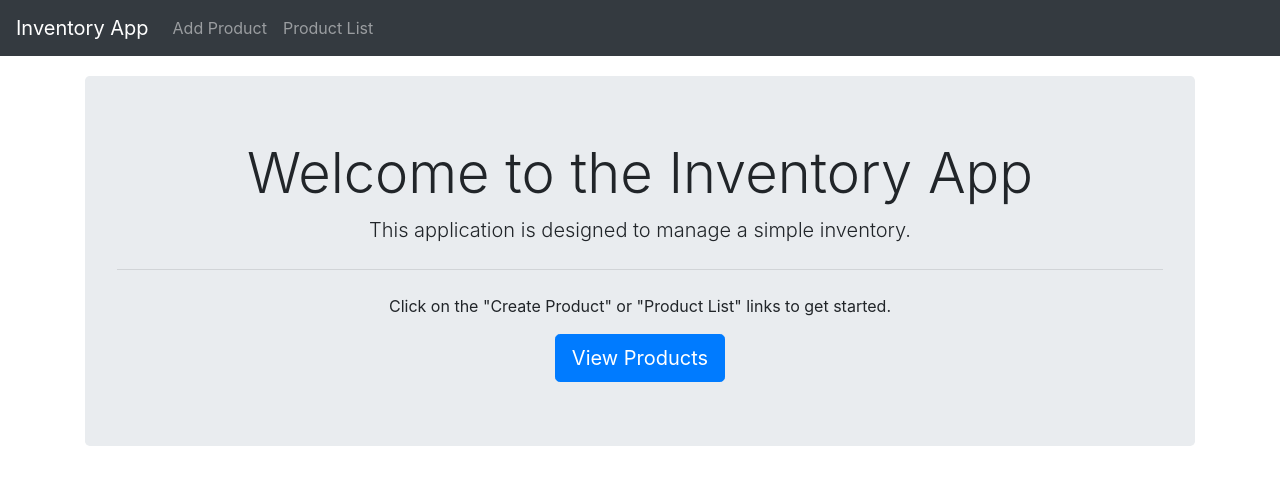
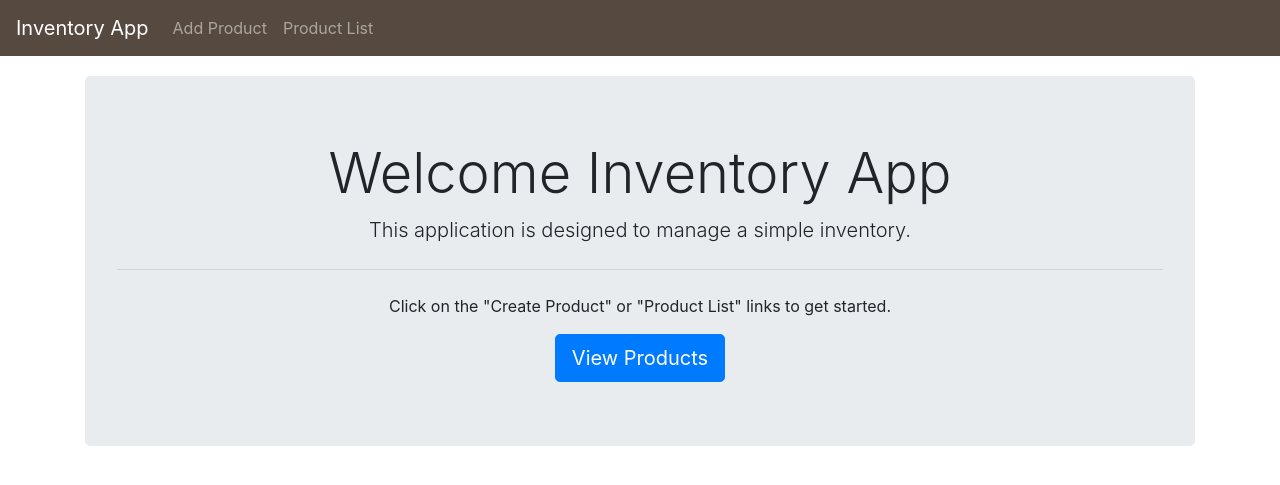
Before and after one commit to I-GIKARU/inventoryapp, a Django app: page / in a window 1280 px wide. Shown: the top 485 px of the page. Run offline with Django 5.2, Linux system fonts and the light colour scheme.

Commit message:
Initial commit

```diff
--- a/invApp/templates/invApp/home.html
+++ b/invApp/templates/invApp/home.html
@@ -4,7 +4,7 @@
 
 {% block content %}
 <div class="jumbotron text-center">
-    <h1 class="display-4">Welcome to the Inventory App</h1>
+    <h1 class="display-4">Welcome Inventory App</h1>
     <p class="lead">This application is designed to manage a simple inventory.</p>
     <hr class="my-4">
     <p>Click on the "Create Product" or "Product List" links to get started.</p>
--- a/invApp/templates/invApp/layout.html
+++ b/invApp/templates/invApp/layout.html
@@ -10,7 +10,7 @@
         padding0top: 56px
     }
     .navbar{
-    background-color: #343a40;
+    background-color: #564a40;
     }
     .navbar-brand, .nav-link{
     color: #ffffff;
```
Also changed, not shown: requirements.txt (line endings or trailing spaces).
